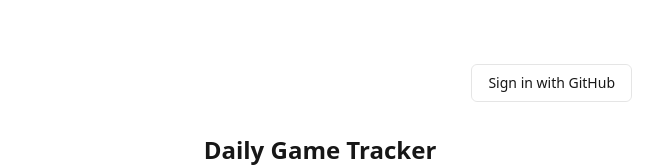
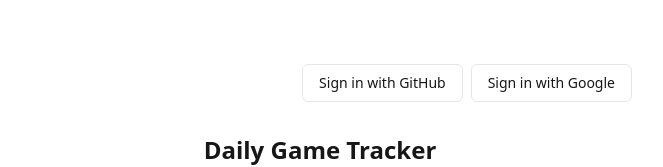
Before and after one commit to MatthewRahfaldt/DailyGameTracker, a Next.js app in the folder apps/web/: page / in a window 1280 px wide. Shown: the top 167 px of the page, without its empty margins (320-983 px from the left). Built offline with nearby package versions, Linux system fonts and the light colour scheme; no server answers.

Commit message:
Added Google OAuth

```diff
--- a/apps/web/src/components/AuthStatus.tsx
+++ b/apps/web/src/components/AuthStatus.tsx
@@ -1,15 +1,16 @@
 import { auth, signIn, signOut } from "@/auth";
 
 /**
- * Server Component that shows a "Sign in with GitHub" button or the signed-in user + a sign-out
- * button. Uses inline Server Actions (the `"use server"` functions below) — no client-side JS or
- * API route needed for the buttons themselves.
+ * Server Component that shows "Sign in with GitHub" / "Sign in with Google" buttons, or the
+ * signed-in user + a sign-out button. Uses inline Server Actions (the `"use server"` functions
+ * below) — no client-side JS or API route needed for the buttons themselves.
  */
 export async function AuthStatus() {
   const session = await auth();
 
   if (!session?.user) {
     return (
+      <div className="flex items-center gap-2">
         <form
           action={async () => {
             "use server";
@@ -23,6 +24,20 @@ export async function AuthStatus() {
             Sign in with GitHub
           </button>
         </form>
+        <form
+          action={async () => {
+            "use server";
+            await signIn("google");
+          }}
+        >
+          <button
+            type="submit"
+            className="rounded-md border border-black/10 px-4 py-2 text-sm font-medium transition-opacity hover:opacity-80 dark:border-white/20"
+          >
+            Sign in with Google
+          </button>
+        </form>
+      </div>
     );
   }
 
```
Also changed, not shown: apps/web/src/auth.ts (+8 -3 lines), 2 other files (tests, documents, lock files or other folders). Lines whose indentation alone changed are shown as unchanged.
